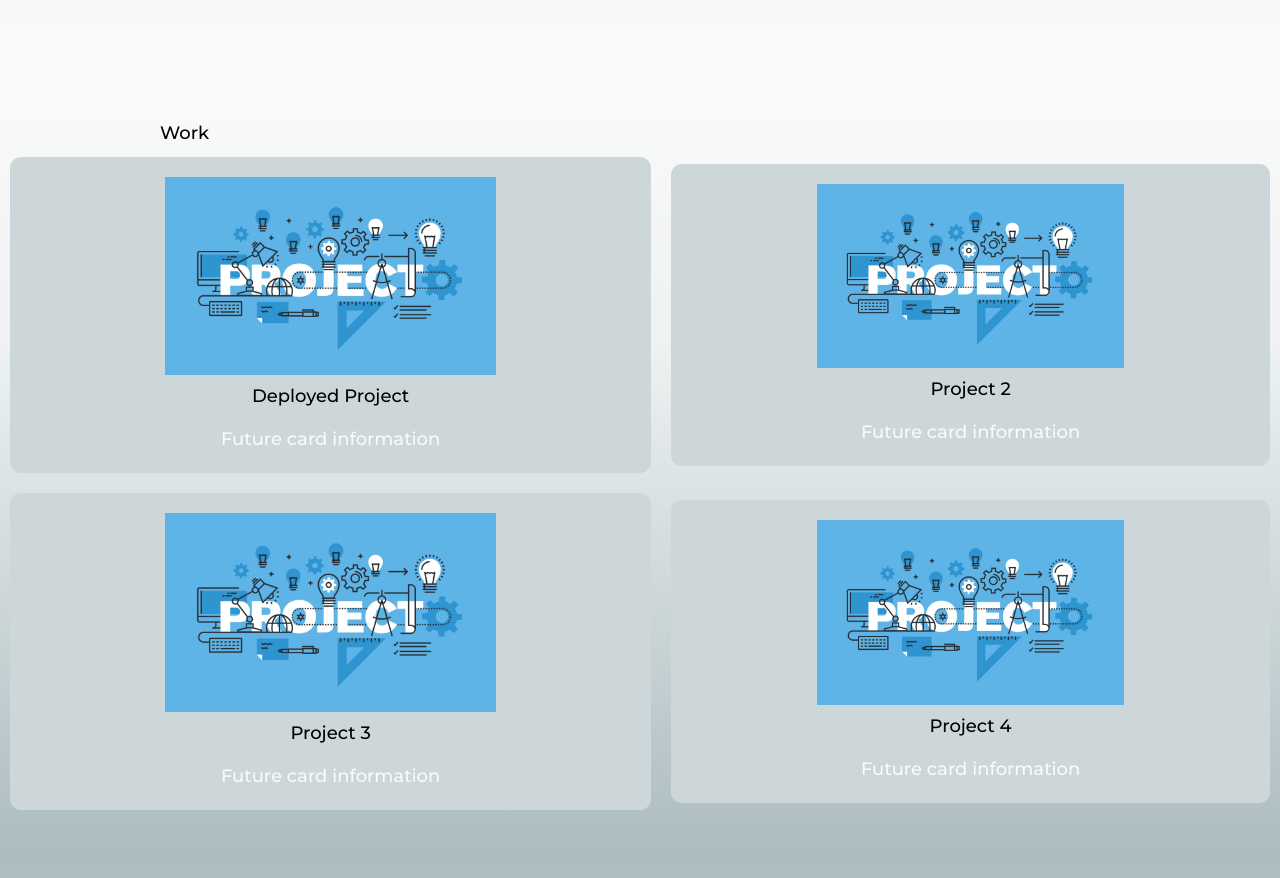
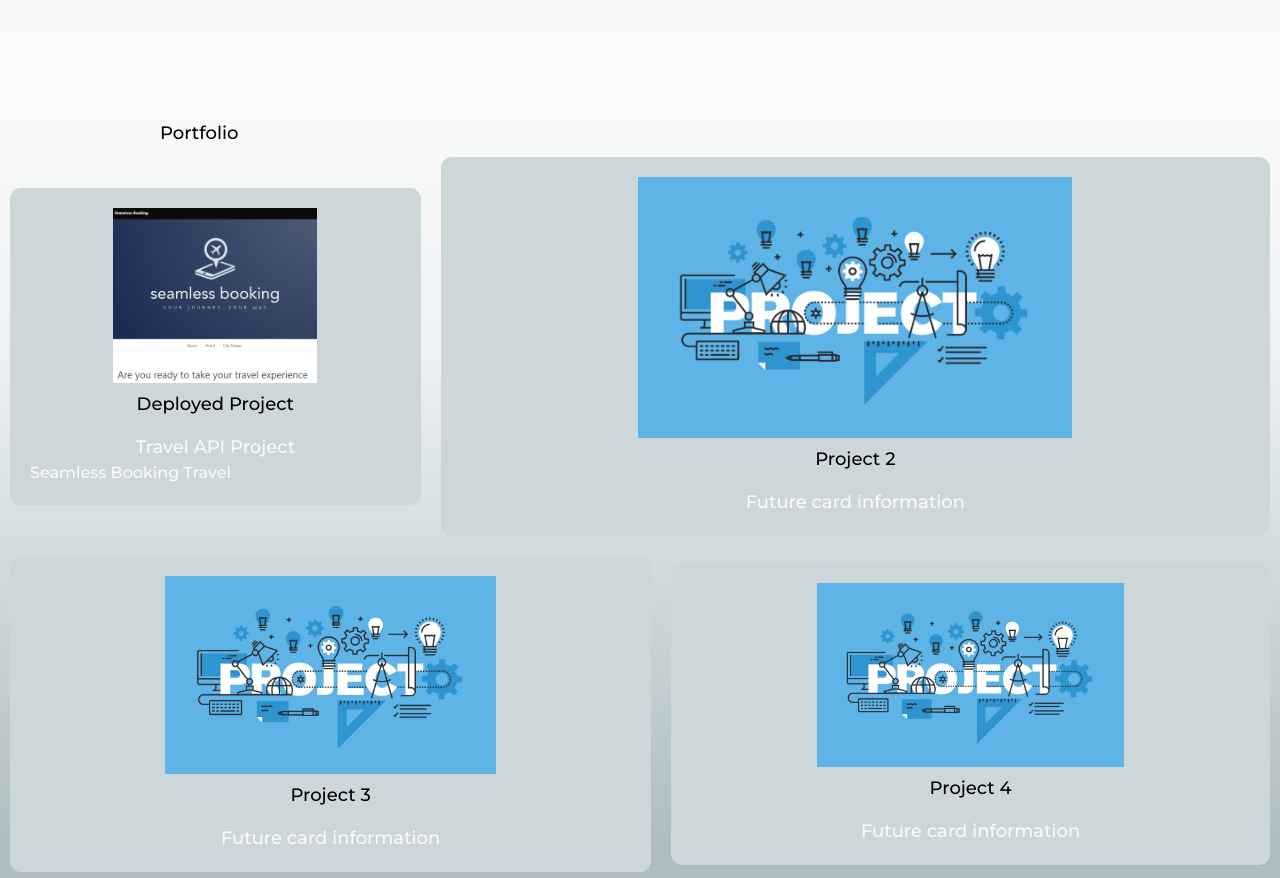
Before and after one commit to BeluchiIgbo/module-2-challenge, a plain HTML site: page index.html in a window 1280 px wide. Shown: the part 1480-2358 px from the top of the page. Drawn offline with nearby package versions, Linux system fonts and the light colour scheme.

Commit message:
added project

```diff
--- a/index.html
+++ b/index.html
@@ -23,7 +23,7 @@
                 <ul class="links-nav">
                     <li><a href="#home">Home</a></li>
                     <li><a href="#about">About</a></li>
-                    <li><a href=#Work>Work</a></li>
+                    <li><a href=#Work>Portfolio</a></li>
                     <li><a href="#Resume">Resume</a></li>
                     <li><a href="#Contact">Contact</a></li>
 
@@ -72,17 +72,18 @@
     </section>
 
     <section id="Work" class="work-content">
-                <h2>Work</h2>
+                <h2>Portfolio</h2>
                 <div class="work-container">
                     <div class="work-card">
                         <img
-                          src="assets/images/project-pic.jpg"
+                          src="assets/images/seamless-travel-portfolio.png"
                           alt="future project picture"
                           class="work-pic"
                         />
                         <h3 class="card-title">Deployed Project</h3>
                         <p class="card-info">
-                          Future card information
+                          Travel API Project
+                          <a href="https://beluchiigbo.github.io/Travel-API/">Seamless Booking Travel</a>
                         </p>
 
                       </div>
```
Also changed, not shown: assets/images/seamless-travel-portfolio.png (added).
